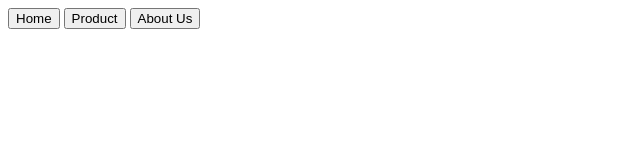
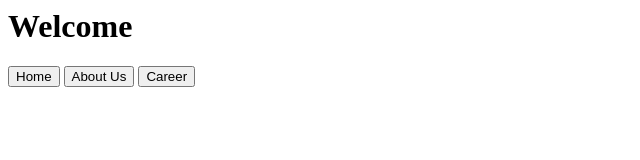
Before and after one commit to noaditya10/traininggit, a plain HTML site: page index.html in a window 1280 px wide. Shown: the whole page, without its empty margins (0-640 px from the left). Drawn offline with Linux system fonts and the light colour scheme.

Commit message:
menambahkan button di opt2

```diff
--- a/index.html
+++ b/index.html
@@ -1,3 +1,4 @@
+<h1>Welcome</h1>
 <button>Home</button>
-<button>Product</button>
 <button>About Us</button>
+<button>Career</button>
```
